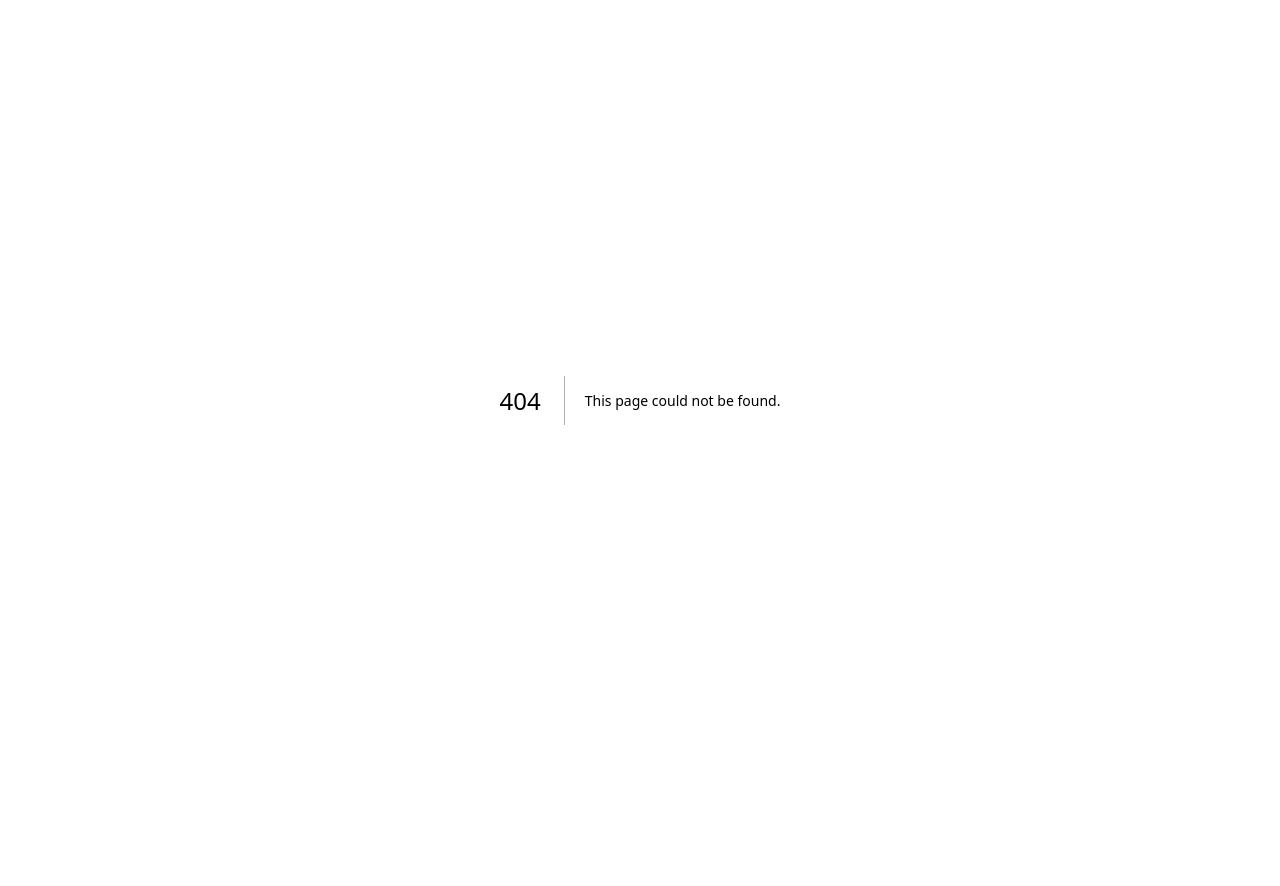
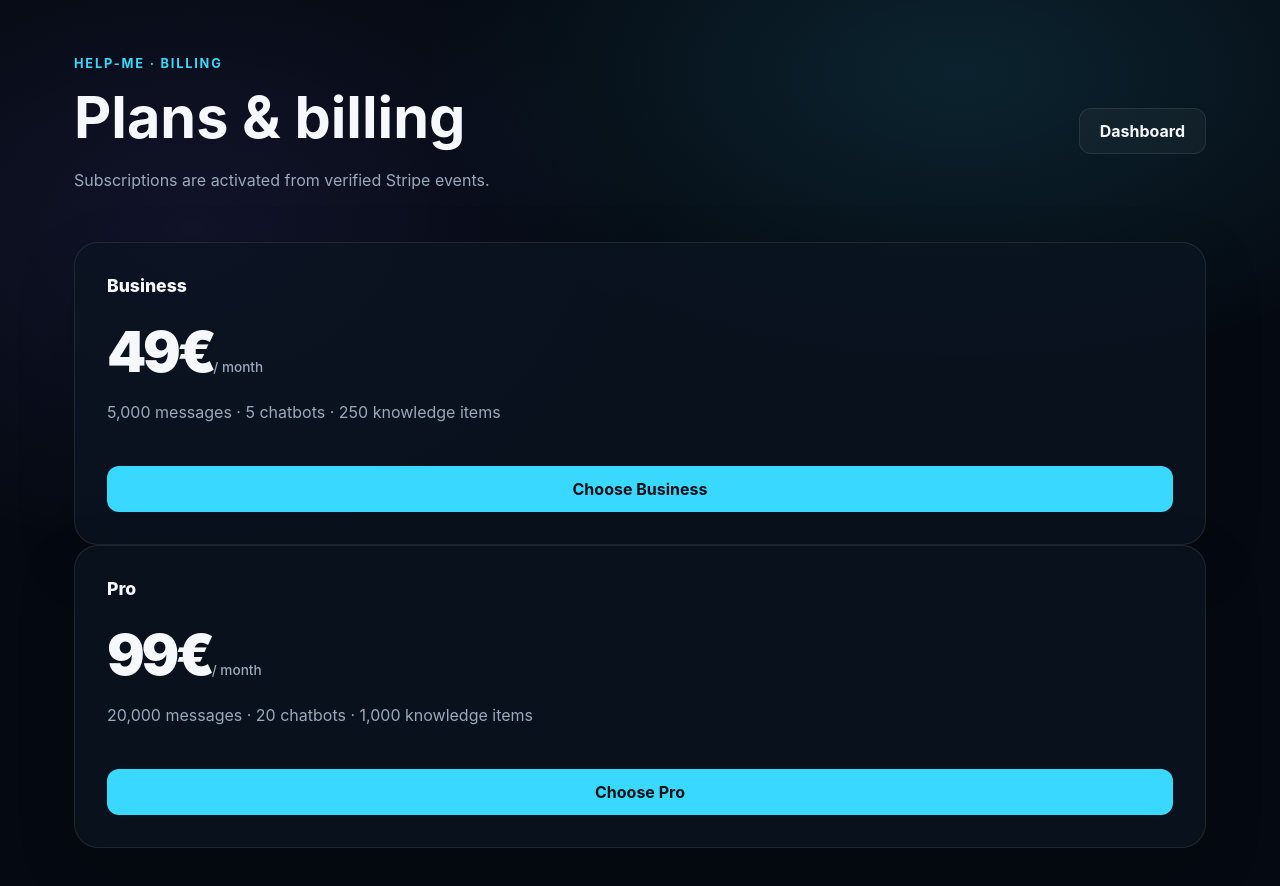
Before and after one commit to saiedahm/HELP-ME, a Next.js app: page /dashboard/billing in a window 1280 px wide. Before the commit this address had no page. Shown: the top 886 px of the page. Before the commit the page ends 800 px from the top, so only its background shows below. Built offline with nearby package versions, Linux system fonts and the light colour scheme.

Commit message:
feat(billing): add app/dashboard/billing/page.tsx

```diff
--- /dev/null
+++ b/app/dashboard/billing/page.tsx
@@ -0,0 +1,24 @@
+"use client";
+
+import { useState } from "react";
+import Link from "next/link";
+
+const plans = [
+  { code: "BUSINESS", name: "Business", price: "49€", text: "5,000 messages · 5 chatbots · 250 knowledge items" },
+  { code: "PRO", name: "Pro", price: "99€", text: "20,000 messages · 20 chatbots · 1,000 knowledge items" },
+];
+
+export default function BillingPage() {
+  const [loading, setLoading] = useState("");
+  const [error, setError] = useState("");
+
+  async function checkout(plan: string) {
+    setLoading(plan); setError("");
+    const response = await fetch("/api/billing/checkout", { method: "POST", headers: { "Content-Type": "application/json" }, body: JSON.stringify({ plan }) });
+    const data = await response.json();
+    if (!response.ok) { setError(data.error ?? "Unable to start checkout."); setLoading(""); return; }
+    if (data.url) window.location.href = data.url;
+  }
+
+  return <main className="dashboard-page"><header className="dashboard-header"><div><div className="badge">HELP-ME · Billing</div><h1>Plans & billing</h1><p>Subscriptions are activated from verified Stripe events.</p></div><Link className="button" href="/dashboard">Dashboard</Link></header><section className="billing-grid">{plans.map((plan) => <article className="price-card" key={plan.code}><div className="plan-name">{plan.name}</div><div className="price">{plan.price}<small>/ month</small></div><p>{plan.text}</p><button className="button primary" disabled={!!loading} onClick={() => checkout(plan.code)}>{loading === plan.code ? "Opening checkout…" : "Choose " + plan.name}</button></article>)}</section>{error && <p className="form-error">{error}</p>}</main>;
+}
```
